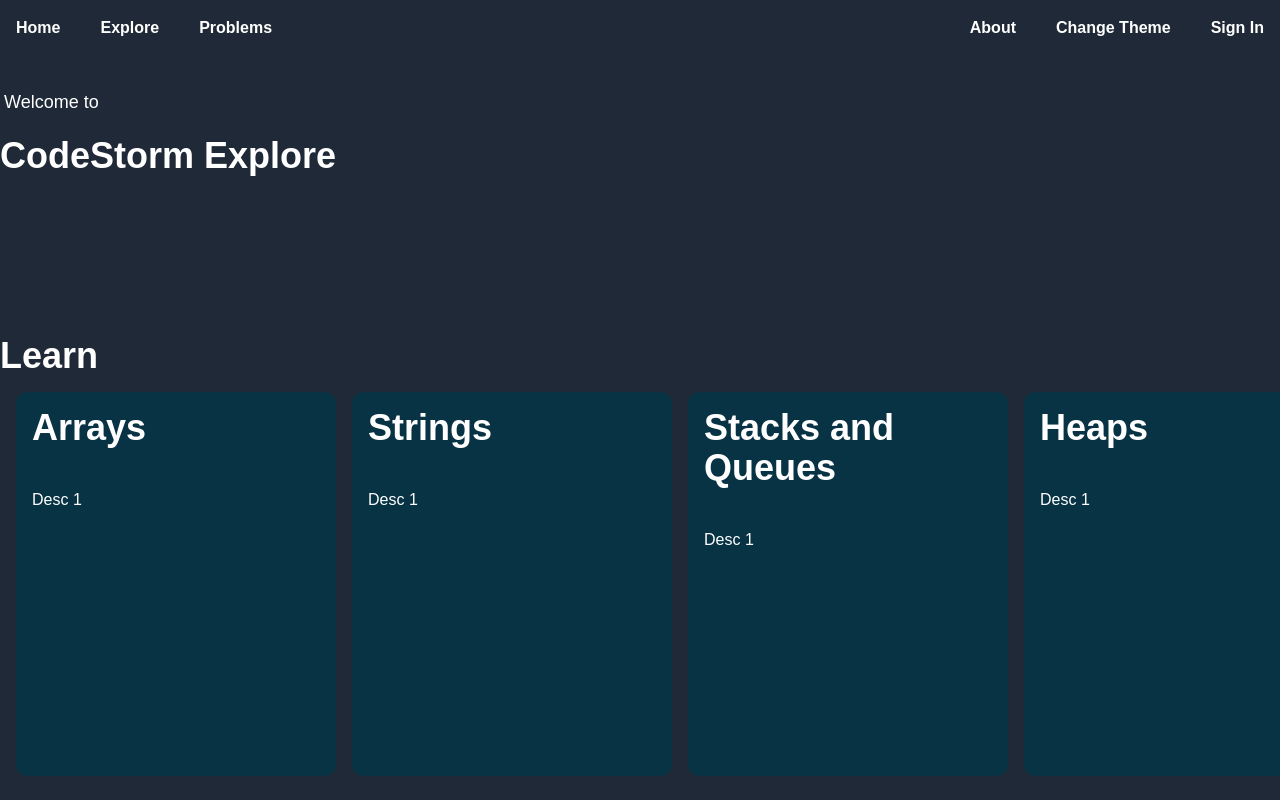
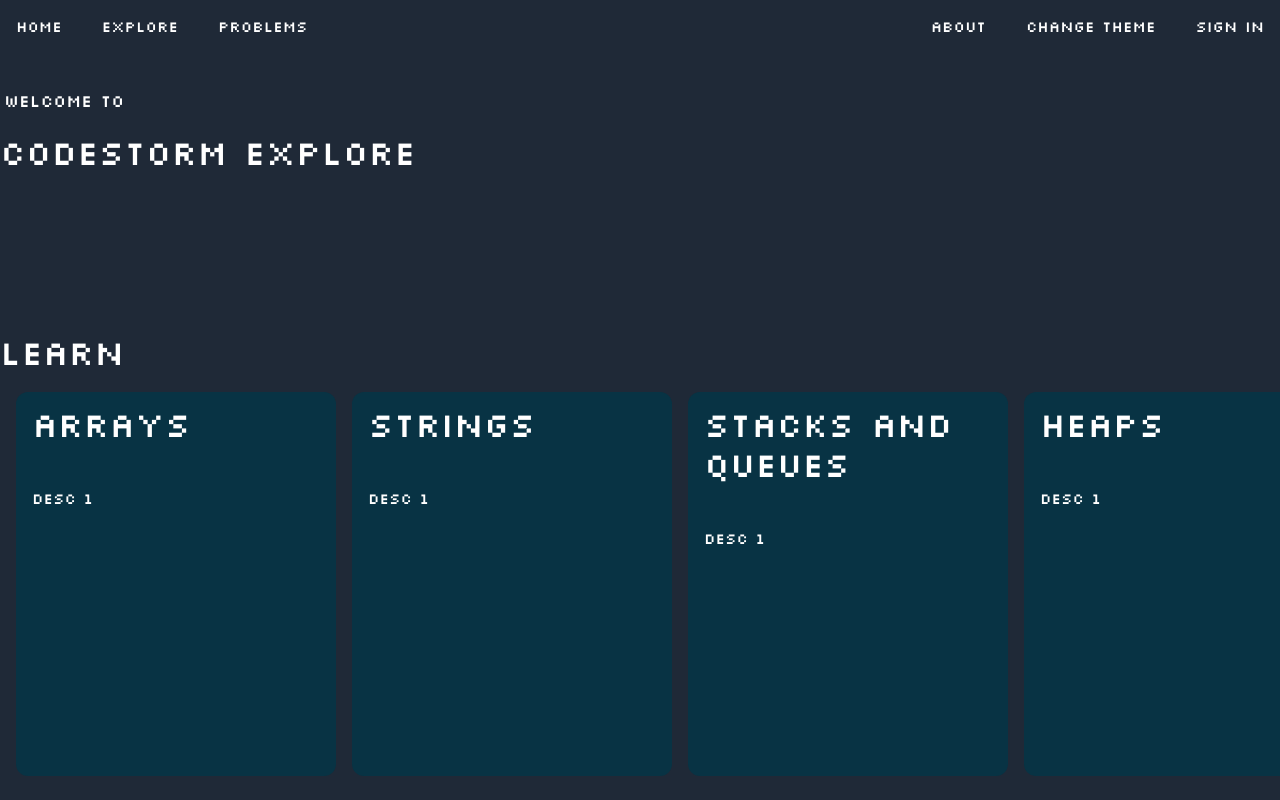
Before and after one commit to Einja/codestorm-client, a Next.js app: page /explore in a window 1280 px wide. Shown: the top 800 px of the page. Built offline with nearby package versions, Linux system fonts and the light colour scheme.

Commit message:
font restyle :)

```diff
--- a/app/explore/page.tsx
+++ b/app/explore/page.tsx
@@ -8,13 +8,13 @@ export default function Page() {
   return (
     <div className="fade-in">
       <div className="container mb-40">
-        <p className="mb-5 text-lg ml-1">Welcome to</p>
-        <p className="text-left max-w-lg font-bold text-4xl">
+        <p className="mb-5 text-lg text-bold ml-1">Welcome to</p>
+        <p className="text-left max-w-lg text-4xl">
           CodeStorm Explore
         </p>
       </div>
       <div className="container my-auto">
-        <p className="text-left max-w-lg font-bold text-4xl">Learn</p>
+        <p className="text-left max-w-lg text-4xl">Learn</p>
         <div
           ref={scrollContainerRef}
           className="select-none flex overflow-x-scroll no-scrollbar space-x-4 p-4"
--- a/app/globals.css
+++ b/app/globals.css
@@ -17,11 +17,16 @@
   --text-color: #000000;
 }
 
+@font-face {
+  font-family: "8Bit";
+  src: url("../public/fonts/slkscr.ttf") format("truetype");
+}
+
 body {
   background-color: var(--background-color);
   color: var(--text-color);
   transition: background-color 0.3s, color 0.3s;
-  font-family: Arial, Verdana, sans-serif;
+  font-family: '8Bit', sans-serif;
 }
 
 @layer utilities {
--- a/components/Navbar.tsx
+++ b/components/Navbar.tsx
@@ -3,7 +3,7 @@ import Link from "next/link";
 import ToggleTheme from "./ToggleTheme";
 const Navbar: React.FC = () => {
   return (
-    <nav className="p-4 font-bold">
+    <nav className="p-4">
       <div className="container m-auto flex justify-between items-center md:flex">
         <ul className="flex space-x-10">
           <li>
--- a/components/explore/Card.tsx
+++ b/components/explore/Card.tsx
@@ -8,7 +8,7 @@ interface CardProps {
 const Card: React.FC<CardProps> = ({courseName, courseDescription}) => {
   return (
     <div className="flex-shrink-0 w-80 h-96 bg-cyan-950 p-4 rounded-xl text-white">
-      <h2 className="text-4xl font-bold mb-10">{courseName}</h2>
+      <h2 className="text-4xl mb-10">{courseName}</h2>
       <p className="overflow-auto break-words">
         {courseDescription}
       </p>
--- a/components/home/Hero.tsx
+++ b/components/home/Hero.tsx
@@ -5,13 +5,13 @@ const Hero: React.FC = () => {
   return (
     <div className="container mx-auto flex flex-col md:flex-row items-center justify-between">
       <div className="text-left max-w-lg">
-        <h1 className="text-6xl font-bold mb-4 text-center">CodeStorm</h1>
-        <p className="text-2xl font-bold flex items-center text-center">
+        <h1 className="text-6xl mb-4 text-center">CodeStorm</h1>
+        <p className="text-2xl flex items-center text-center">
           The #1 modern day competitive programming and technical interview
           preparation platform.
         </p>
         <div className="flex justify-center">
-          <button className="mt-8 bg-blue-500 text-white font-bold py-2 px-4 rounded transition-colors duration-200 hover:bg-blue-600">
+          <button className="mt-8 bg-blue-500 text-white py-2 px-4 rounded transition-colors duration-200 hover:bg-blue-600">
             Create Account
           </button>
         </div>
--- a/components/home/MainContent.tsx
+++ b/components/home/MainContent.tsx
@@ -3,14 +3,14 @@ const MainContent: React.FC = () => {
   return (
     <div className="container mx-auto p-4">
       <div className="text-center">
-        <h1 className="text-6xl font-bold mb-40 text-center">
+        <h1 className="text-6xl mb-40 text-center">
           Learning Made Simple
         </h1>
 
         <div className="flex flex-col md:flex-row items-center justify-between">
           {/*left*/}
           <div className="md:w-1/2 p-10">
-            <h2 className="text-4xl font-bold mb-4">
+            <h2 className="text-4xl mb-4">
               Data Structures and Algorithms
             </h2>
             <p>
```
Also changed, not shown: public/fonts/slkscr.ttf (added).
